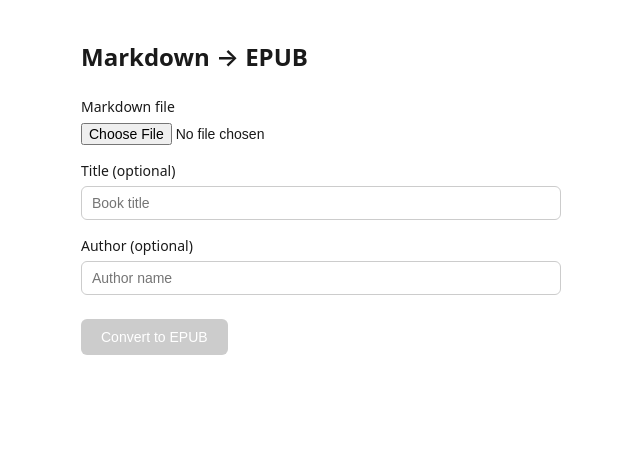
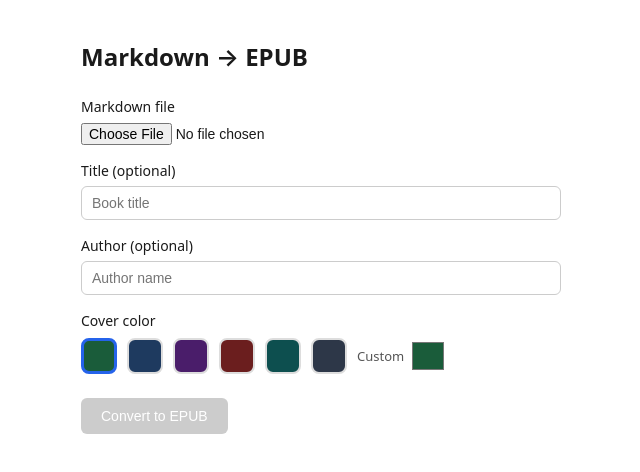
Before and after one commit to ElDorado9604/md-to-epub, a React (Vite) app: page / in a window 1280 px wide. Shown: the top 472 px of the page, without its empty margins (319-959 px from the left). Built offline with nearby package versions, Linux system fonts and the light colour scheme.

Commit message:
Add cover color picker option

```diff
--- a/src/App.tsx
+++ b/src/App.tsx
@@ -1,10 +1,20 @@
 import { useState, useRef } from 'react';
 import { markdownToEpub } from './converter';
+
+const COVER_PRESETS = [
+  { name: 'Green', value: '#1a5c3a' },
+  { name: 'Blue', value: '#1e3a5f' },
+  { name: 'Purple', value: '#4a1d6a' },
+  { name: 'Red', value: '#6b1e1e' },
+  { name: 'Teal', value: '#0d4f4f' },
+  { name: 'Slate', value: '#2d3748' },
+];
 
 export default function App() {
   const [file, setFile] = useState<File | null>(null);
   const [title, setTitle] = useState('');
   const [author, setAuthor] = useState('');
+  const [coverColor, setCoverColor] = useState('#1a5c3a');
   const [downloadUrl, setDownloadUrl] = useState<string | null>(null);
   const [downloadName, setDownloadName] = useState('book.epub');
   const [converting, setConverting] = useState(false);
@@ -36,6 +46,7 @@ export default function App() {
         title: bookTitle,
         author: author.trim() || undefined,
         language: 'en',
+        coverColor,
       });
 
       const url = URL.createObjectURL(blob);
@@ -111,7 +122,7 @@ export default function App() {
         />
       </div>
 
-      <div style={{ marginBottom: 24 }}>
+      <div style={{ marginBottom: 16 }}>
         <label
           style={{
             display: 'block',
@@ -136,6 +147,65 @@ export default function App() {
             boxSizing: 'border-box',
           }}
         />
+      </div>
+
+      <div style={{ marginBottom: 24 }}>
+        <label
+          style={{
+            display: 'block',
+            fontSize: 14,
+            fontWeight: 500,
+            marginBottom: 8,
+          }}
+        >
+          Cover color
+        </label>
+        <div style={{ display: 'flex', gap: 10, flexWrap: 'wrap', alignItems: 'center' }}>
+          {COVER_PRESETS.map((preset) => (
+            <button
+              key={preset.value}
+              type="button"
+              title={preset.name}
+              onClick={() => setCoverColor(preset.value)}
+              style={{
+                width: 36,
+                height: 36,
+                borderRadius: 8,
+                background: preset.value,
+                border:
+                  coverColor === preset.value
+                    ? '3px solid #2563eb'
+                    : '2px solid #ddd',
+                cursor: 'pointer',
+                padding: 0,
+              }}
+            />
+          ))}
+          <label
+            style={{
+              display: 'flex',
+              alignItems: 'center',
+              gap: 6,
+              fontSize: 13,
+              color: '#555',
+            }}
+          >
+            Custom
+            <input
+              type="color"
+              value={coverColor}
+              onChange={(e) => setCoverColor(e.target.value)}
+              style={{
+                width: 36,
+                height: 36,
+                border: 'none',
+                padding: 0,
+                cursor: 'pointer',
+                background: 'transparent',
+              }}
+            />
+          </label>
+        </div>
       </div>
 
       <button
--- a/src/converter.ts
+++ b/src/converter.ts
@@ -6,6 +6,7 @@ export interface MarkdownToEpubOptions {
   title: string;
   author?: string;
   language?: string;
+  coverColor?: string;
 }
 
 export async function markdownToEpub(
@@ -19,7 +20,6 @@ export async function markdownToEpub(
 
   const rawHtml = await marked.parse(markdown);
 
-  // Basic cleanup for XHTML friendliness
   const html = rawHtml
     .replace(/<br>/g, '<br/>')
     .replace(/<hr>/g, '<hr/>')
@@ -98,10 +98,10 @@ ${html}
 </body>
 </html>`;
 
-  // Generate cover image with title + author
   const coverImage = await generateCoverImage(
     options.title,
-    options.author
+    options.author,
+    options.coverColor || '#1a5c3a'
   );
 
   return buildEpubBlob({
--- a/src/cover.ts
+++ b/src/cover.ts
@@ -1,8 +1,17 @@
 /** Generate a simple cover image (PNG) with title and optional author using Canvas */
+
+function darken(hex: string, amount: number): string {
+  const num = parseInt(hex.replace('#', ''), 16);
+  const r = Math.max(0, (num >> 16) - amount);
+  const g = Math.max(0, ((num >> 8) & 0x00ff) - amount);
+  const b = Math.max(0, (num & 0x0000ff) - amount);
+  return `#${((r << 16) | (g << 8) | b).toString(16).padStart(6, '0')}`;
+}
 
 export async function generateCoverImage(
   title: string,
-  author?: string
+  author?: string,
+  baseColor: string = '#1a5c3a'
 ): Promise<Blob> {
   const width = 800;
   const height = 1200;
@@ -11,25 +20,24 @@ export async function generateCoverImage(
   canvas.height = height;
   const ctx = canvas.getContext('2d')!;
 
-  // Background gradient (deep green → darker)
+  const mid = darken(baseColor, 30);
+  const dark = darken(baseColor, 55);
+
   const gradient = ctx.createLinearGradient(0, 0, 0, height);
-  gradient.addColorStop(0, '#1a5c3a');
-  gradient.addColorStop(0.5, '#0f3d28');
-  gradient.addColorStop(1, '#0a2819');
+  gradient.addColorStop(0, baseColor);
+  gradient.addColorStop(0.5, mid);
+  gradient.addColorStop(1, dark);
   ctx.fillStyle = gradient;
   ctx.fillRect(0, 0, width, height);
 
-  // Subtle border
   ctx.strokeStyle = 'rgba(255,255,255,0.25)';
   ctx.lineWidth = 8;
   ctx.strokeRect(24, 24, width - 48, height - 48);
 
-  // Inner thin border
   ctx.strokeStyle = 'rgba(255,255,255,0.12)';
   ctx.lineWidth = 2;
   ctx.strokeRect(40, 40, width - 80, height - 80);
 
-  // Title
   ctx.fillStyle = '#ffffff';
   ctx.textAlign = 'center';
   ctx.textBaseline = 'middle';
@@ -47,17 +55,13 @@ export async function generateCoverImage(
     y += titleFontSize * 1.25;
   }
 
-  // Author
   if (author && author.trim()) {
     ctx.fillStyle = 'rgba(255,255,255,0.85)';
     const authorSize = 28;
     ctx.font = `${authorSize}px system-ui, -apple-system, "Segoe UI", sans-serif`;
     const authorY = height * 0.72;
     ctx.fillText(author.trim(), width / 2, authorY);
-  }
 
-  // Small decorative line above author
-  if (author && author.trim()) {
     ctx.strokeStyle = 'rgba(255,255,255,0.35)';
     ctx.lineWidth = 1.5;
     ctx.beginPath();
@@ -88,7 +92,7 @@ function fitText(
   let size = maxSize;
   while (size > minSize) {
     ctx.font = `bold ${size}px system-ui, -apple-system, sans-serif`;
-    if (ctx.measureText(text).width <= maxWidth * 1.8) return size; // allow wrapping
+    if (ctx.measureText(text).width <= maxWidth * 1.8) return size;
     size -= 2;
   }
   return minSize;
@@ -114,7 +118,6 @@ function wrapText(
   }
   if (current) lines.push(current);
 
-  // Limit to 5 lines max
   if (lines.length > 5) {
     return lines.slice(0, 4).concat([lines[4].slice(0, 20) + '…']);
   }
```
